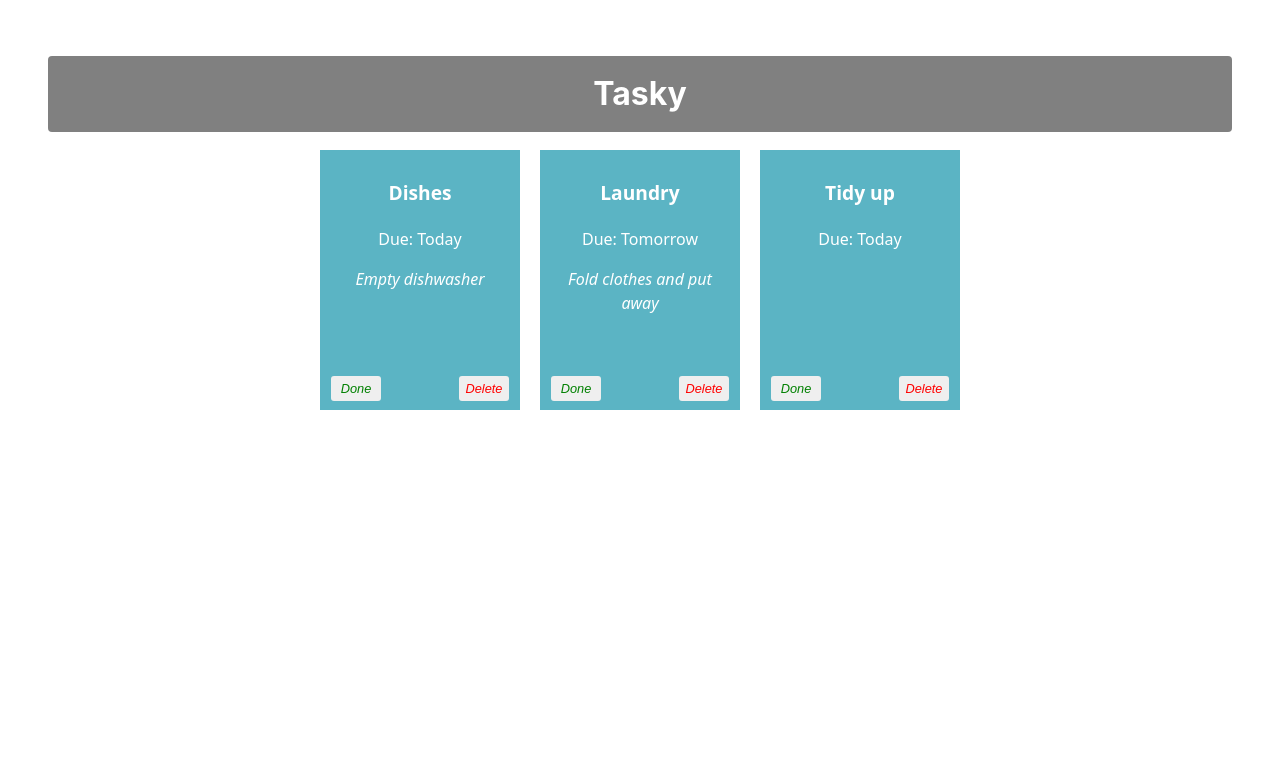
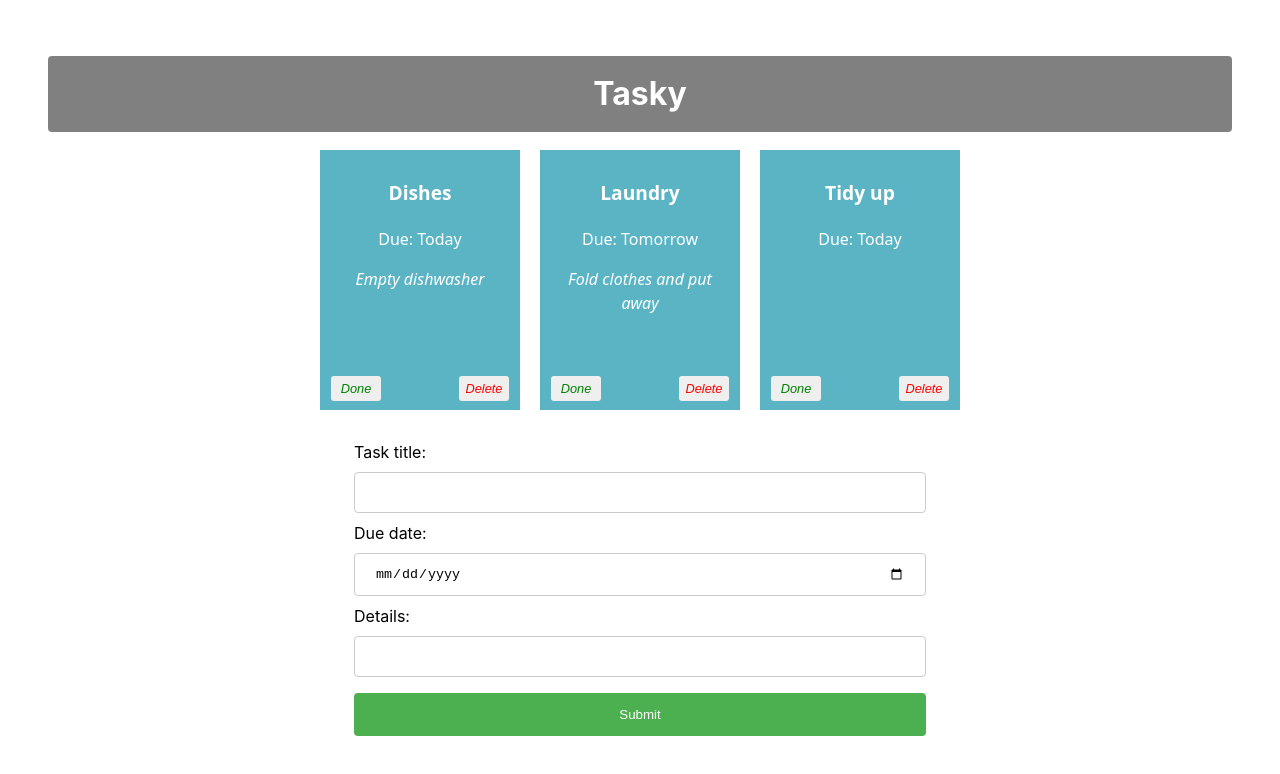
Before and after one commit to rbirney/react-basics-labs-s2-2026, a React (Vite) app in the folder tasky/: page / in a window 1280 px wide. Shown: the top 774 px of the page. Built offline with nearby package versions, Linux system fonts and the light colour scheme.

Commit message:
Add task: form added

```diff
--- a/tasky/src/App.css
+++ b/tasky/src/App.css
@@ -72,3 +72,34 @@
   right: 5px;
   color: red;
 }
+
+input[type=text], input[type=date] {
+  width: 100%;
+  padding: 12px 20px;
+  margin: 8px 0;
+  display: inline-block;
+  border: 1px solid #ccc;
+  border-radius: 4px;
+  box-sizing: border-box;
+}
+
+input[type=submit] {
+  width: 100%;
+  background-color: #4CAF50;
+  color: white;
+  padding: 14px 20px;
+  margin: 8px 0;
+  border: none;
+  border-radius: 4px;
+  cursor: pointer;
+}
+
+input[type=submit]:hover {
+  background-color: #45a049;
+}
+
+form {
+  text-align: left;
+  width: 50%;
+  margin: auto;
+}
--- a/tasky/src/App.jsx
+++ b/tasky/src/App.jsx
@@ -1,5 +1,6 @@
 import './App.css';
 import React, { useState } from 'react';
+import AddTaskForm from './components/Form';
 import Task from './components/Task';
 
 function App() {
@@ -42,6 +43,7 @@
         />
       ))}
 
+      <AddTaskForm />
     </div>
   );
 
--- /dev/null
+++ b/tasky/src/components/Form.jsx
@@ -0,0 +1,26 @@
+const AddTaskForm = (props) => {
+
+  return (
+    <div>
+      <form>
+        <label>
+            Task title:
+            <input type="text" name="title" required />
+        </label>
+        <br />
+        <label>
+            Due date:
+            <input type="date" name="deadline" required />
+        </label>
+        <br />
+        <label>
+            Details:
+            <input type="text" name="description" />
+        </label>
+        <input type="submit" value="Submit" />
+        </form>
+    </div>
+  )
+};
+
+export default AddTaskForm;
```
